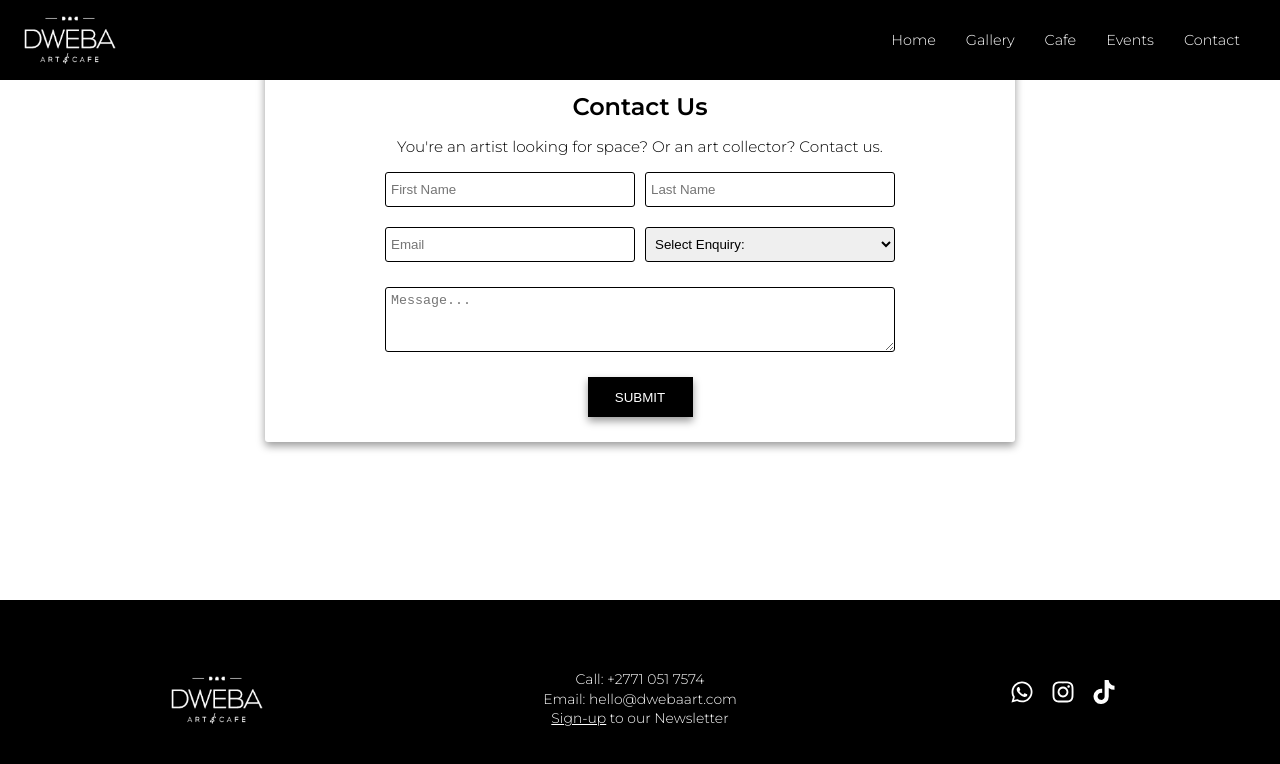
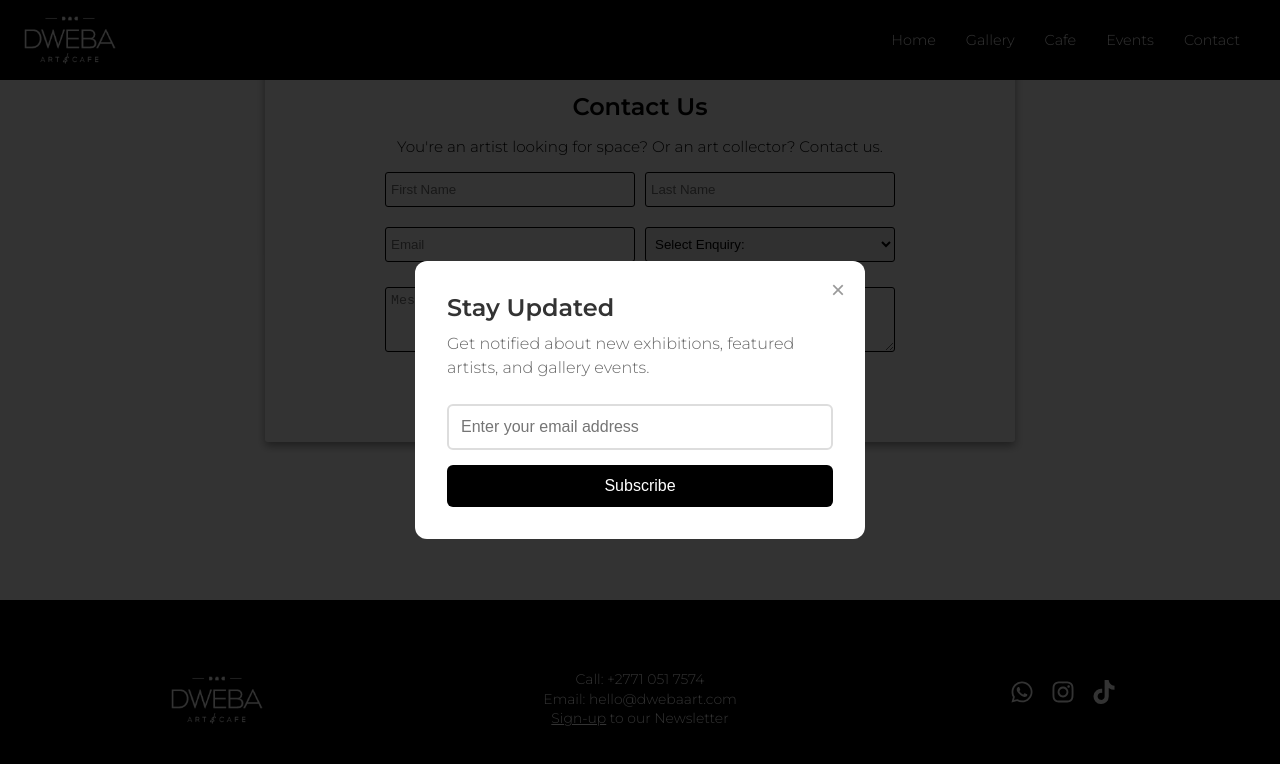
Before and after one commit to Lebo-Madikane/dweba-art-and-cafe, a Next.js app: page / in a window 1280 px wide. Both pictures are taken after a click on the element "Sign-up". Shown: the part 4645-5409 px from the top of the page. Built offline with nearby package versions, Linux system fonts and the light colour scheme.

Commit message:
build sign-up functionality

```diff
--- a/src/components/Events.js
+++ b/src/components/Events.js
@@ -22,7 +22,7 @@ const Events = () => {
                 </div>
             </div>
             <div className={Style["event-two"]}>
-                <h4><span className={Style["event-name"]}>● FIRST THURSDAY : FROM 5PM TILL LATE </span><span className={Style["event-location"]}> ● 167 LONGMARKET ST. CAPE TOWN </span><span className={Style["location-name"]}>● DWEBA ART & CAFE ●</span><span className={Style["event-entry"]}> FREE ENTRANCE  ● </span></h4>
+                <h4><span className={Style["event-name"]}>● FIRST THURSDAY : FROM 5PM TILL LATE ●</span><span className={Style["event-location"]}> ● 167 LONGMARKET ST. CAPE TOWN </span><span className={Style["location-name"]}>● DWEBA ART & CAFE ●</span><span className={Style["event-entry"]}> FREE ENTRANCE  ● </span></h4>
             </div>
             <div className={Style["event-memories"]}>
                 <div className={Style["marquee-track"]}>
--- a/src/components/Footer.js
+++ b/src/components/Footer.js
@@ -2,8 +2,45 @@ import Image from "next/image";
 import Link from "next/link";
 import Styles from '../styles/components/Footer.module.scss';
 import { FaWhatsapp, FaInstagram, FaTiktok } from 'react-icons/fa';
+import { useState } from "react";
 
 const Footer = () => {
+
+    const [showNewsletterModal, setShowNewsletterModal] = useState(false);
+    const [email, setEmail] = useState('');
+    const [isSubmitting, setIsSubmitting] = useState(false);
+    const [submitMessage, setSubmitMessage] = useState('');
+
+    const handleSignupClick = () => {
+        setShowNewsletterModal(true);
+    };
+
+    const handleSubmit = async (e) => {
+        e.preventDefault();
+        setIsSubmitting(true);
+
+        try {
+            // Send to your email service
+            const response = await fetch('/api/newsletter/subscribe', {
+                method: 'POST',
+                headers: { 'Content-Type': 'application/json' },
+                body: JSON.stringify({ email })
+            });
+
+            if (response.ok) {
+                setSubmitMessage('Thank you! You\'ve been subscribed to our newsletter.');
+                setEmail('');
+                // Auto-close after 2 seconds
+                setTimeout(() => setShowNewsletterModal(false), 2000);
+            } else {
+                setSubmitMessage('Something went wrong. Please try again.');
+            }
+        } catch (error) {
+            setSubmitMessage('Please check your connection and try again.');
+        }
+
+        setIsSubmitting(false);
+    };
 
     return (
         <div className={Styles["footer"]}>
@@ -14,7 +51,15 @@ const Footer = () => {
             <div className={Styles["footer-details"]}>
                 <p>Call: +2771 051 7574</p>
                 <p>Email: hello@dwebaart.com</p>
-                <p><span className={Styles["signUp"]}>Sign-up</span> to our Newsletter</p>
+                <p>
+                    <span
+                        className={Styles["signUp"]}
+                        onClick={handleSignupClick}
+                        style={{ cursor: 'pointer' }}
+                    >
+                        Sign-up
+                    </span> to our Newsletter
+                </p>
             </div>
             <div className={Styles["footer-icons"]}>
                 <a
@@ -39,6 +84,47 @@ const Footer = () => {
                     <FaTiktok size={24} />
                 </a>
             </div>
+
+            {/* Newsletter Modal */}
+            {showNewsletterModal && (
+                <div className={Styles.modalOverlay} onClick={() => setShowNewsletterModal(false)}>
+                    <div className={Styles.newsletterCard} onClick={(e) => e.stopPropagation()}>
+                        <button
+                            className={Styles.closeBtn}
+                            onClick={() => setShowNewsletterModal(false)}
+                        >
+                            ×
+                        </button>
+
+                        <h3>Stay Updated</h3>
+                        <p>Get notified about new exhibitions, featured artists, and gallery events.</p>
+
+                        {submitMessage ? (
+                            <div className={Styles.successMessage}>
+                                {submitMessage}
+                            </div>
+                        ) : (
+                            <form onSubmit={handleSubmit}>
+                                <input
+                                    type="email"
+                                    placeholder="Enter your email address"
+                                    value={email}
+                                    onChange={(e) => setEmail(e.target.value)}
+                                    required
+                                    className={Styles.emailInput}
+                                />
+                                <button
+                                    type="submit"
+                                    disabled={isSubmitting}
+                                    className={Styles.subscribeBtn}
+                                >
+                                    {isSubmitting ? 'Subscribing...' : 'Subscribe'}
+                                </button>
+                            </form>
+                        )}
+                    </div>
+                </div>
+            )}
         </div>
     );
 
--- a/src/styles/components/Footer.module.scss
+++ b/src/styles/components/Footer.module.scss
@@ -64,6 +64,123 @@
 
     }
 
+        .modalOverlay {
+            position: fixed;
+            top: 0;
+            left: 0;
+            width: 100%;
+            height: 100%;
+            background: rgba(0, 0, 0, 0.8);
+            display: flex;
+            justify-content: center;
+            align-items: center;
+            z-index: 1000;
+            animation: fadeIn 0.3s ease;
+        }
+
+        .newsletterCard {
+            background: white;
+            padding: 2rem;
+            border-radius: 12px;
+            max-width: 450px;
+            width: 90%;
+            position: relative;
+            animation: slideUp 0.3s ease;
+
+            .closeBtn {
+                position: absolute;
+                top: 15px;
+                right: 20px;
+                background: none;
+                border: none;
+                font-size: 24px;
+                cursor: pointer;
+                color: #999;
+
+                &:hover {
+                    color: #333;
+                }
+            }
+
+            h3 {
+                margin-bottom: 10px;
+                color: #333;
+                font-size: 1.5rem;
+            }
+
+            p {
+                margin-bottom: 1.5rem;
+                color: #666;
+                line-height: 1.5;
+            }
+
+            form {
+                display: flex;
+                flex-direction: column;
+                gap: 15px;
+            }
+
+            .emailInput {
+                padding: 12px;
+                border: 2px solid #ddd;
+                border-radius: 6px;
+                font-size: 16px;
+
+                &:focus {
+                    outline: none;
+                    border-color: #000;
+                }
+            }
+
+            .subscribeBtn {
+                padding: 12px;
+                background: #000;
+                color: white;
+                border: none;
+                border-radius: 6px;
+                font-size: 16px;
+                cursor: pointer;
+
+                &:hover {
+                    background: #333;
+                }
+
+                &:disabled {
+                    background: #ccc;
+                    cursor: not-allowed;
+                }
+            }
+
+            .successMessage {
+                text-align: center;
+                padding: 20px;
+                color: #28a745;
+                font-weight: 500;
+            }
+        }
+
+        @keyframes fadeIn {
+            from {
+                opacity: 0;
+            }
+
+            to {
+                opacity: 1;
+            }
+        }
+
+        @keyframes slideUp {
+            from {
+                transform: translateY(30px);
+                opacity: 0;
+            }
+
+            to {
+                transform: translateY(0);
+                opacity: 1;
+            }
+        }
+
     @media (max-width: 768px) {
         width: 100%;
         padding: 5px;
--- a/src/styles/pages/eventsPage.module.scss
+++ b/src/styles/pages/eventsPage.module.scss
@@ -1,3 +1,4 @@
+
 
 .eventsBackground {
     width: 100%;
```
